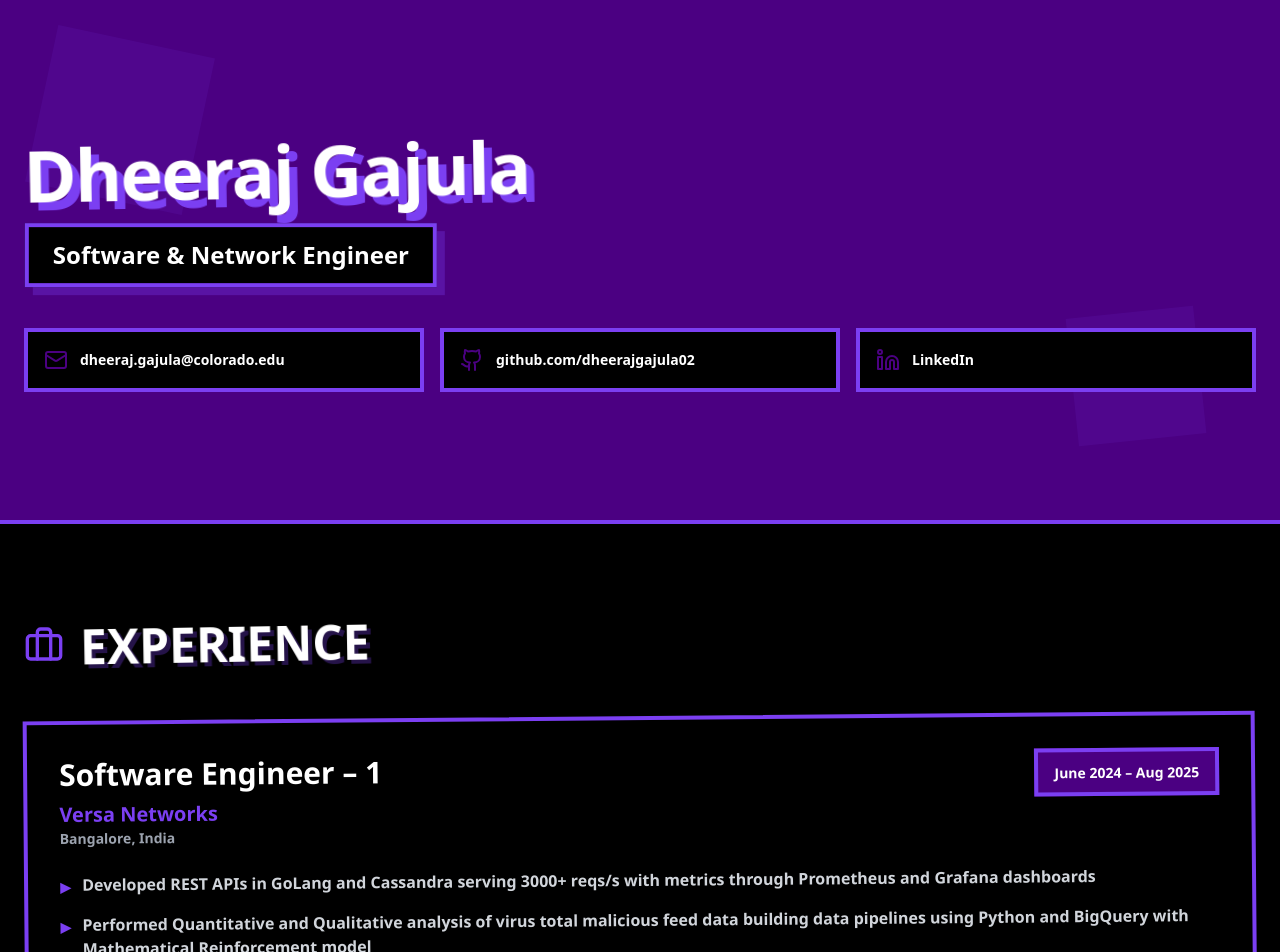
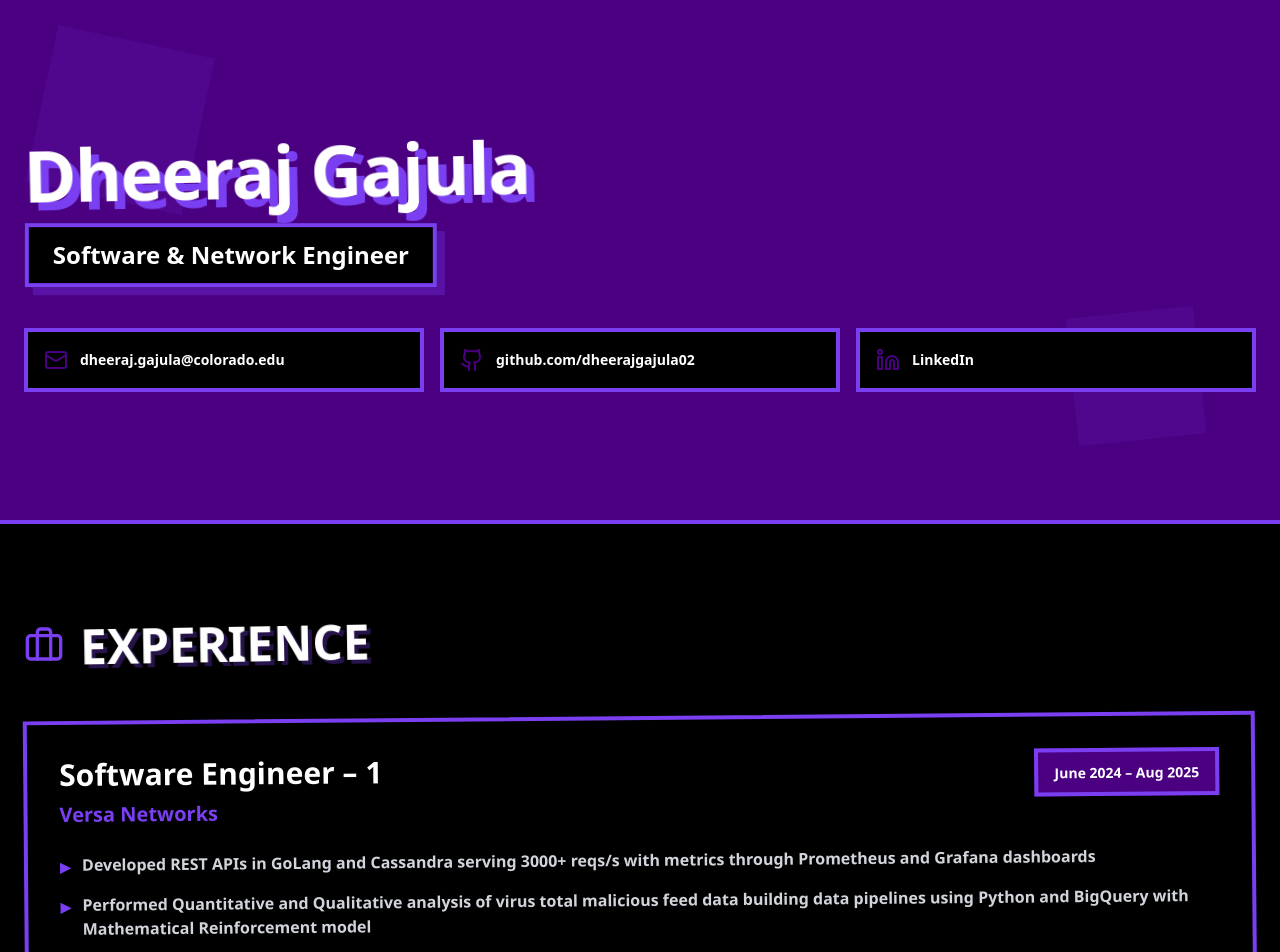
Before and after one commit to dheerajgajula02/portfolio_using_AI, a Next.js app: page / in a window 1280 px wide. Shown: the top 952 px of the page. Built offline with nearby package versions, Linux system fonts and the light colour scheme.

Commit message:
adding something to the tab

```diff
--- a/app/page.js
+++ b/app/page.js
@@ -17,7 +17,7 @@ export default function Home() {
     {
       title: "Software Engineer – 1",
       company: "Versa Networks",
-      location: "Bangalore, India",
+      //location: "Bangalore, India",
       period: "June 2024 – Aug 2025",
       highlights: [
         "Developed REST APIs in GoLang and Cassandra serving 3000+ reqs/s with metrics through Prometheus and Grafana dashboards",
@@ -28,7 +28,7 @@ export default function Home() {
     {
       title: "Software Engineer – Intern",
       company: "Versa Networks",
-      location: "Bangalore, India",
+      //location: "Bangalore, India",
       period: "Feb 2024 – June 2024",
       highlights: [
         "Automated device usage tracking, reduced billing time from 7 days to under an hour",
```
